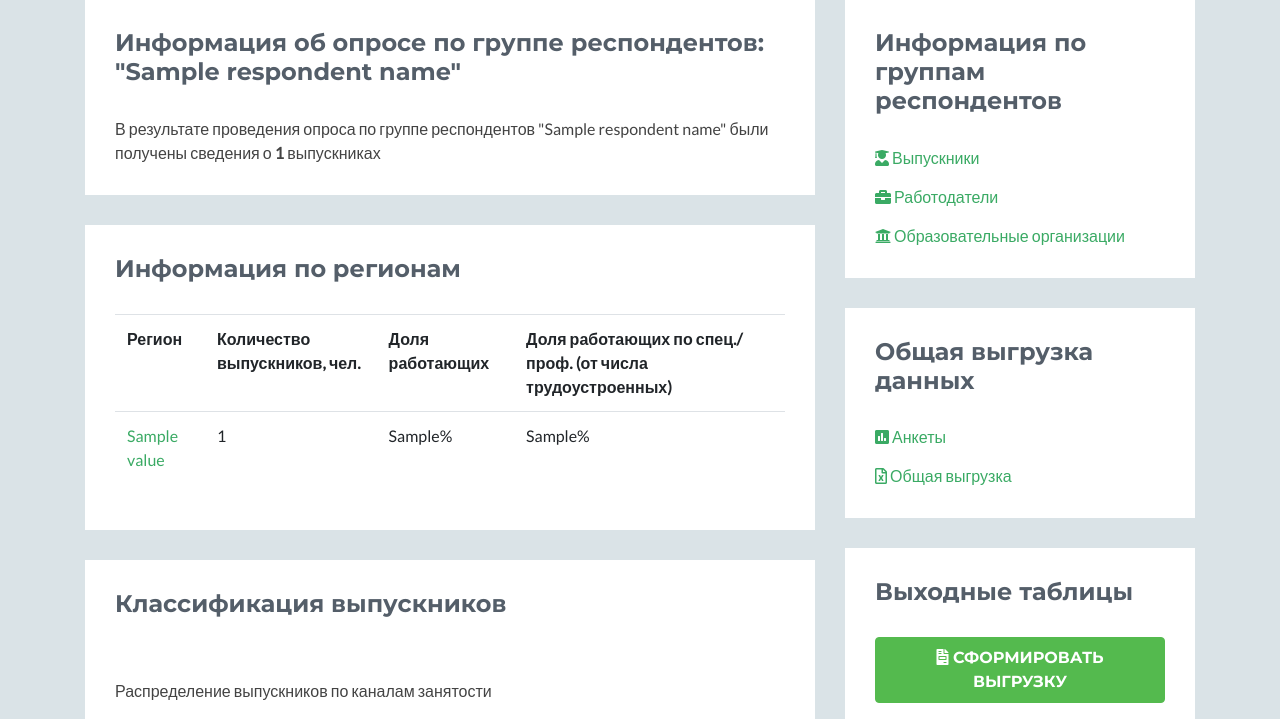
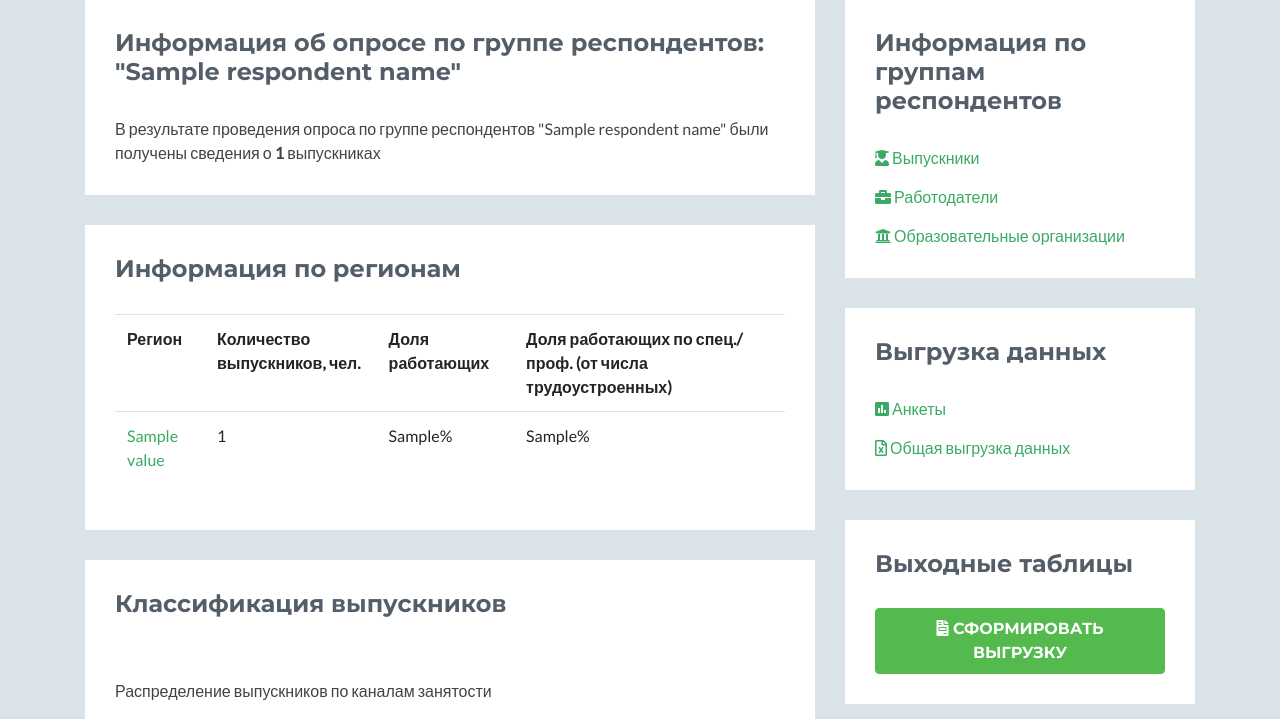
Before and after one commit to Higwardwork/Django_leha, a Django app: template app/ankets/templates/results/respondents.html in a window 1280 px wide. Shown: the part 255-974 px from the top of the page. Run offline with Django 3.2, Linux system fonts and the light colour scheme; a user stored in the database is signed in; tables that the repository leaves empty hold one stand-in row (values such as "Sample post"); the template is opened without the code that fills it: most values are stand-ins (such as "Sample title", 1, 10 or a date in 2020); some libraries are stand-ins or nearby versions.

Commit message:
Результаты анкетирования v2: оформление, выгрузки и др.

```diff
--- a/app/ankets/templates/results/index.html
+++ b/app/ankets/templates/results/index.html
@@ -32,7 +32,7 @@
                     <div class="content">
                         <p>
                             Опрос проведён в 2021 году по заказу Министерства просвещения Российской Федерации
-                            и посвящён анализу трудоустройства выпускников образовательных организаций, осуществляющий
+                            и посвящён анализу трудоустройства выпускников образовательных организаций, осуществляющих
                             подготовку по программам среднего профессионального образования.
                             Участвовали следующие группы респондентов: выпускники, образовательные организации, работодатели.
                             Каждой группе респондетов было предложено заполнить соответствующую анкету.
--- a/app/ankets/templates/results/respondents.html
+++ b/app/ankets/templates/results/respondents.html
@@ -110,12 +110,12 @@
         </aside><!--//aside-->
          <aside class="info aside section">
             <div class="section-inner">
-                <h2 class="heading">Общая выгрузка данных</h2>
+                <h2 class="heading">Выгрузка данных</h2>
                 <div class="content">
                     <ul class="list-unstyled">
                         <!--<li class="list-group-item"><a href="/results/exittables/{{respondent_strtype}}/0"><i class="fas fa-table"></i> Выходные таблицы</a></li>-->
                         <li><a href="/results/ankets/{{respondent_strtype}}"><i class="fas fa-poll"></i> Анкеты</a></li>
-                        <li><a href="/results/unloading/{{respondent_strtype}}"><i class="far fa-file-excel"></i> Общая выгрузка</a></li>
+                        <li><a href="/results/unloading/{{respondent_strtype}}"><i class="far fa-file-excel"></i> Общая выгрузка данных</a></li>
                     </ul>
                 </div><!--//content-->
             </div><!--//section-inner-->
@@ -124,7 +124,7 @@
             <div class="section-inner">
                 <h2 class="heading">Выходные таблицы</h2>
                 <div class="content">
-                    <a id="btn_report" class="btn btn-cta-primary btn-download" data-toggle="modal" data-target="#ModalExitReport"><i class="fas fa-file-invoice"></i> Сформировать выгрузку</a>
+                    <a id="btn_report" class="btn btn-cta-primary btn-download" data-toggle="modal" data-target="#ModalExitReport"><i class="fas fa-file-invoice "></i> Сформировать выгрузку</a>
                 </div><!--//content-->
             </div><!--//section-inner-->
         </aside><!--//aside-->
--- a/app/static/results/js/script.js
+++ b/app/static/results/js/script.js
@@ -47,7 +47,7 @@ $(document).on("click", "#getreport", function(){
       },
       success: function (res, status, xhr) {
                 var link = document.createElement('a'),
-                filename = 'file.xls';
+                filename = 'report_'+resp+'.xls';
                 link.href = URL.createObjectURL(res);
                 link.download = filename;
                 link.click();
```
